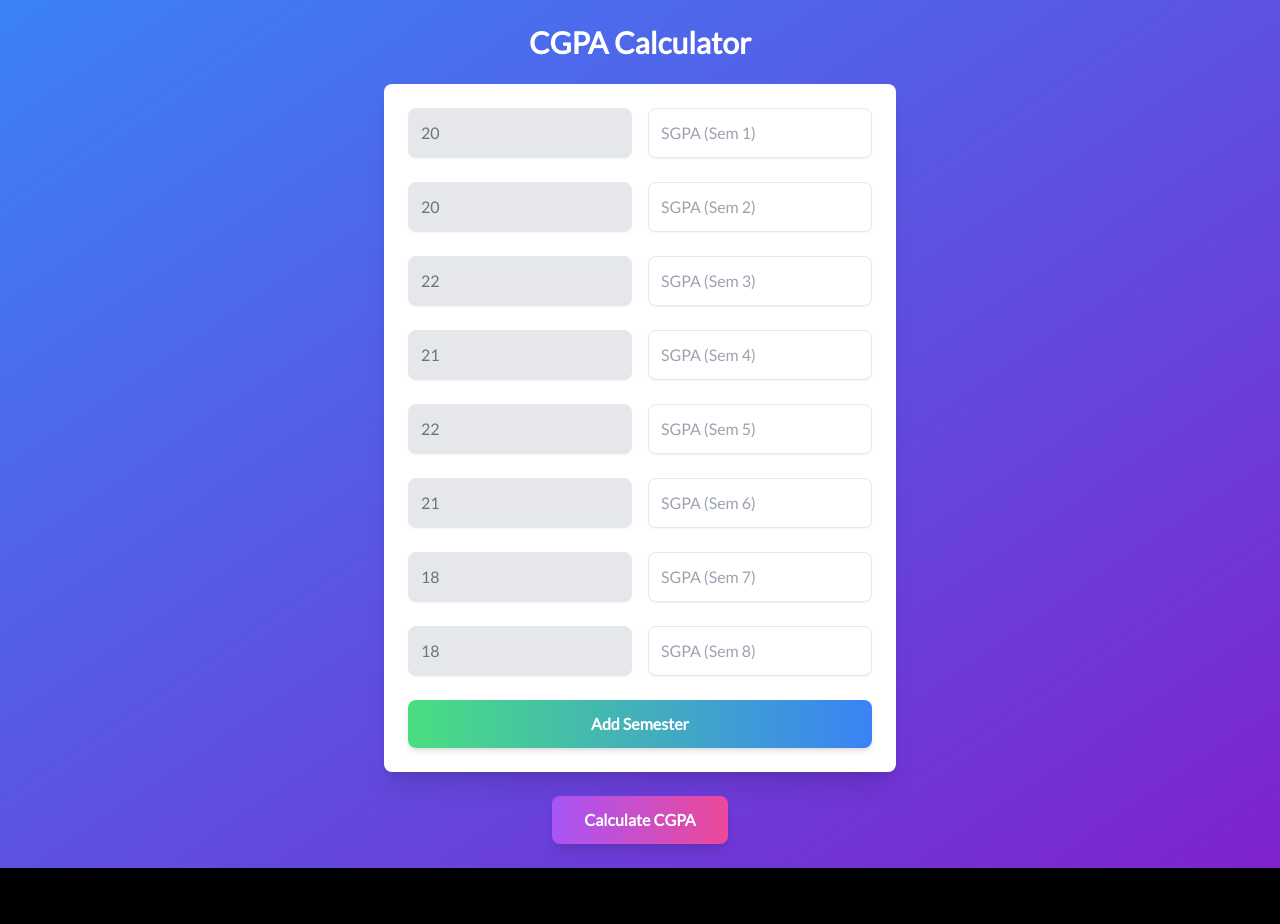
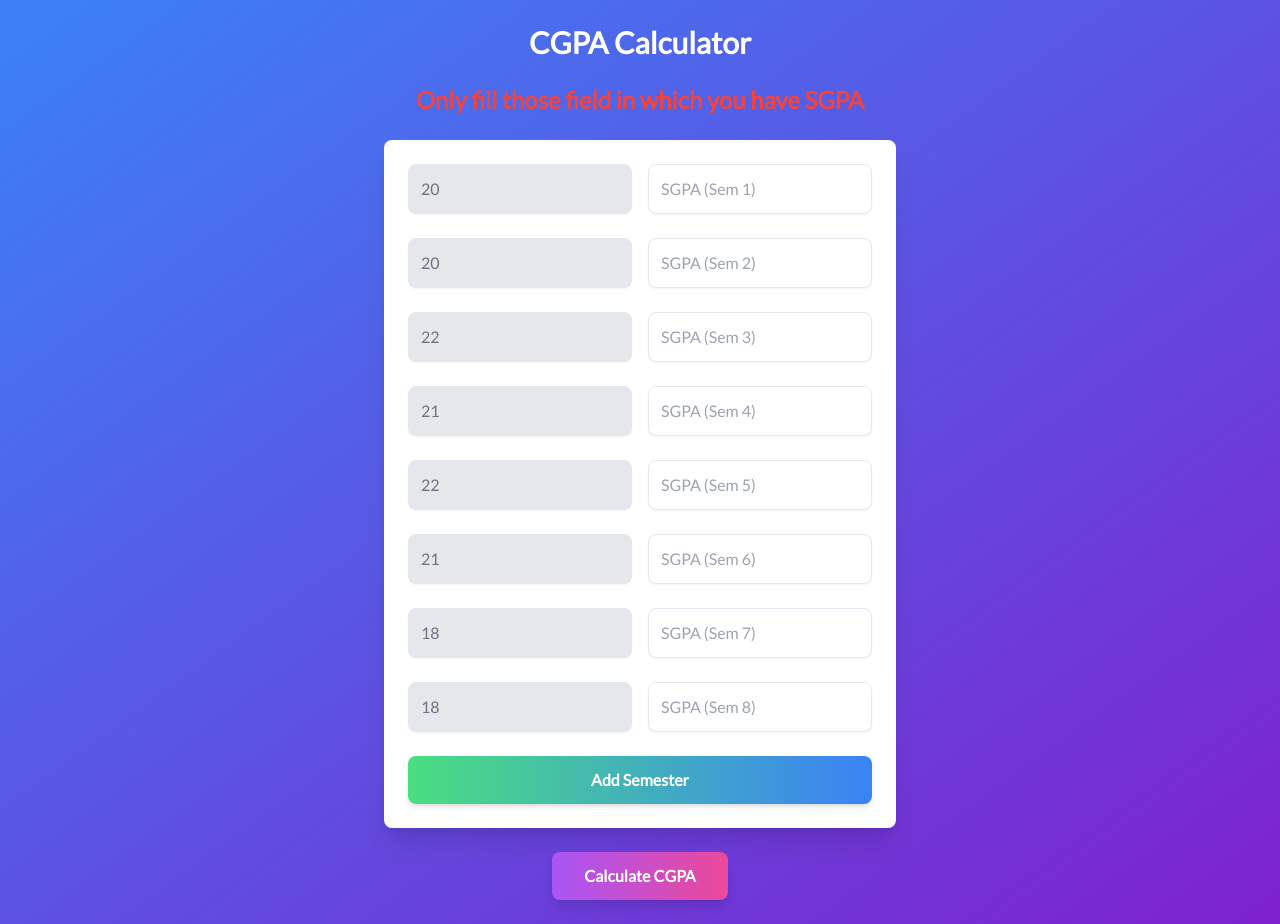
Before and after one commit to AkashGautam0001/dev-doubts, a Next.js app: page / in a window 1280 px wide. Before the commit the page ends 868 px from the top, so only its background shows below. Built offline with nearby package versions, Linux system fonts and the light colour scheme.

Commit message:
add notification

```diff
--- a/components/FindResult.tsx
+++ b/components/FindResult.tsx
@@ -65,7 +65,9 @@ const CGPACalculator: React.FC = () => {
   return (
     <div className="p-6 min-h-screen flex flex-col items-center bg-gradient-to-br from-blue-500 to-purple-700 text-white">
       <h1 className="text-3xl font-bold mb-6">CGPA Calculator</h1>
-
+      <h1 className="text-2xl font-bold mb-6 text-red-500">
+        Only fill those field in which you have SGPA
+      </h1>
       <div className="w-full max-w-lg bg-white p-6 rounded-lg shadow-xl space-y-6 text-gray-800">
         {semesters.map((semester, index) => (
           <div key={index} className="flex space-x-4">
```
